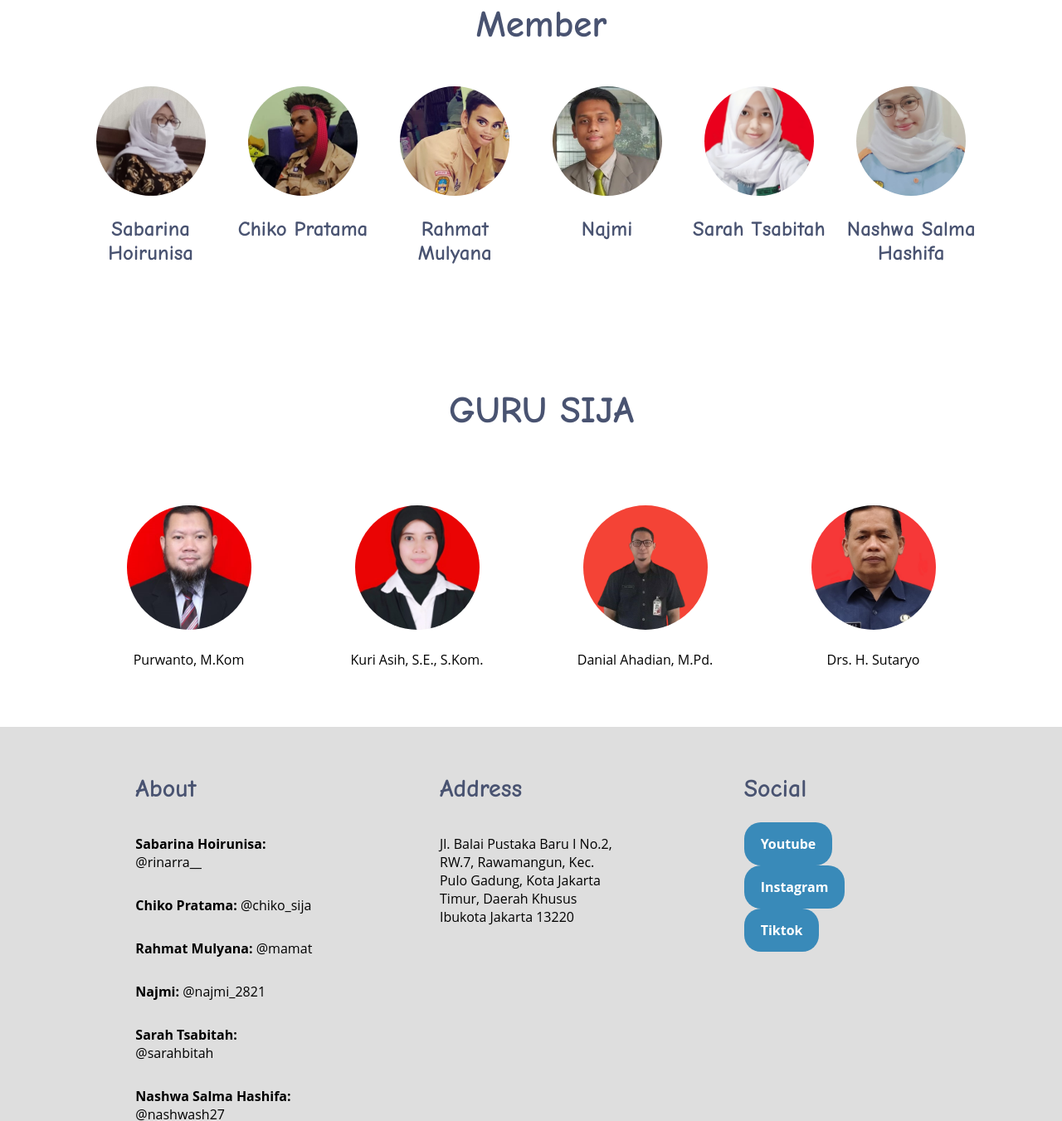
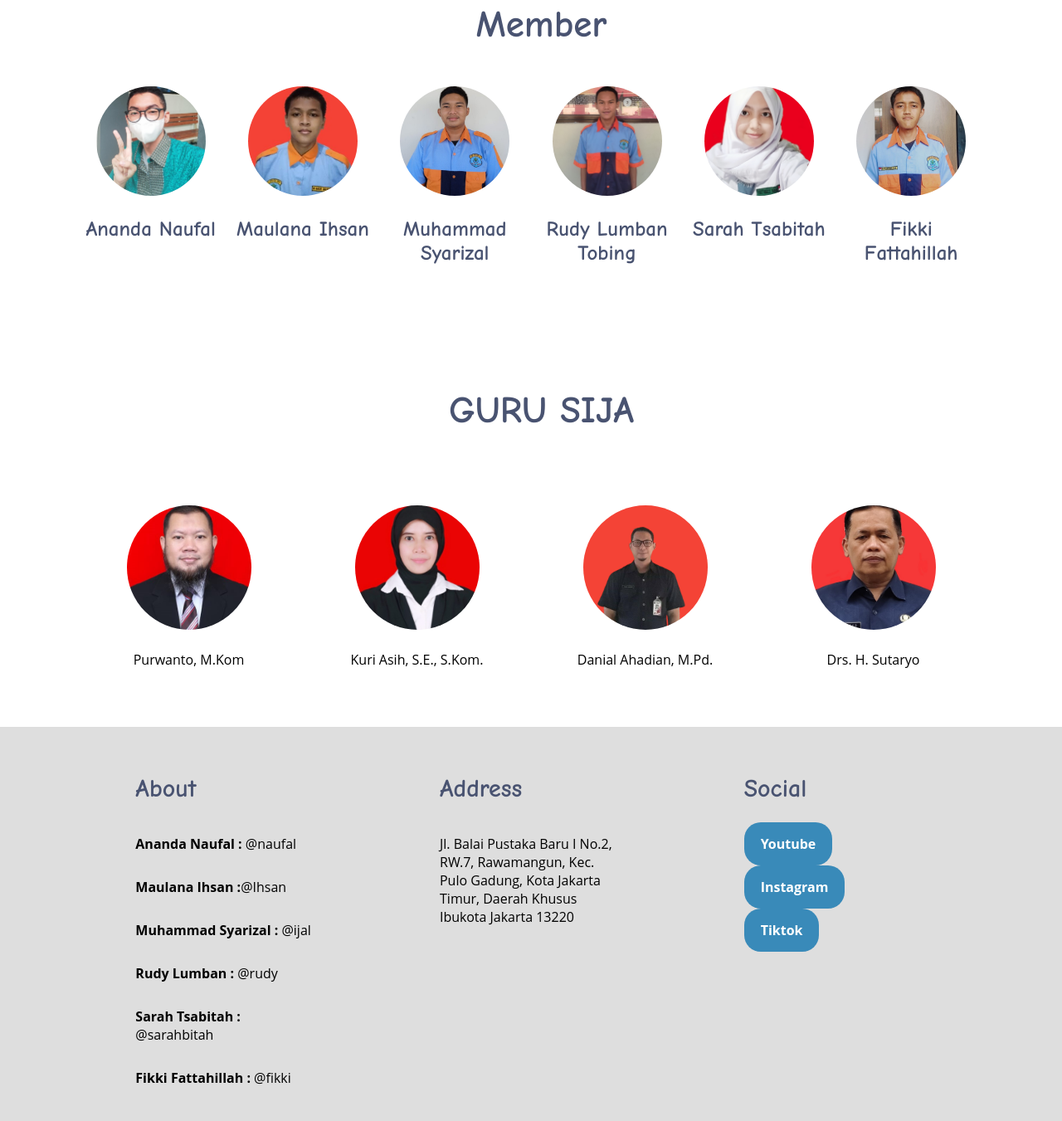
Before and after one commit to sarahbitah/cuscard.website, a plain HTML site: page index.html in a window 1280 px wide. Shown: the part 1100-2451 px from the top of the page at 83% size. Drawn offline with Linux system fonts and the light colour scheme.

Commit message:
ubah img

```diff
--- a/index.html
+++ b/index.html
@@ -3,7 +3,7 @@
     <head>
         <meta charset="UTF-8">
         <meta name="viewport" content="width=device-width, initial-scale=1.0">
-        <title>Kelompok 2.</title>
+        <title>Kelompok 5.</title>
         <link rel="icon" href="favicon.ico" type="image/x-icon">
         <link rel="stylesheet" href="style.css">
     </head>
@@ -26,12 +26,10 @@
             <!-- untuk home -->
             <section id="home">
                 <div class="kolom">
-                    <p class="deskripsi">Hoonie up store</p>
-                    <h5>Menjual berbagai Merch Kpop</h5>
-                    <p>berbagai macam merchandise</p>
-                    <p><a href="https://www.helios.id/blog/detail/mengenal-saas-iaas-dan-paas-dalam-cloud-computing" class="tbl-biru">Pelajari Lebih Lanjut</a></p>
+                    <p class="deskripsi">Ingin Tahu Project Kami?</p>
+                    <p><a href="https://drive.google.com/drive/folders/17GBk89heikJpSIj4J9yvxQbCAGBPU-w4" class="tbl-biru">Klik Disini</a></p>
                 </div>
-                <img src="img/tes1.jpeg" width="800px" height="400px">
+                <img src="img/kelompok.jpg" width="800px" height="400px">
             </section>
 
             <!-- XISIJA1 -->
@@ -41,7 +39,7 @@
                     <p class="deskripsi"><h3>XII SIJA 1</h3></p>
                     <h4>Jumlah siswa ada 35 siswa</h4>
                     <p>XI SIJA 1 di bantu dan diarahkan oleh Bu Sevia Helena Kiranti, S.Kom. selaku wali kelas</p>
-                    <p><a href="" class="tbl-pink">Pelajari lebih lanjut</a></p>
+                    <p><a href="" class="tbl-pink">Klik Disini</a></p>
                 </div>
             </section>
 
@@ -49,35 +47,35 @@
             <section id="member">
                 <div class="tengah">
                     <div class="kolom">
-                        <p class="deskripsi">Kelompok 2</p>
+                        <p class="deskripsi">Kelompok 5</p>
                         <h2>Member</h2>
 
                     </div>
 
                     <div class="tutor-list">
                         <div class="kartu-tutor">
-                            <img src="img/inaaa].jpeg"/>
-                            <p>Sabarina Hoirunisa</p>
+                            <img src="img/opang.jpeg"/>
+                            <p>Ananda Naufal</p>
                         </div>
                         <div class="kartu-tutor">
-                            <img src="img/kaka nasua.jpeg"/>
-                            <p>Chiko Pratama</p>
+                            <img src="img/ican.jpeg"/>
+                            <p>Maulana Ihsan</p>
                         </div>
                         <div class="kartu-tutor">
-                            <img src="img/mamat.jpeg"/>
-                            <p>Rahmat Mulyana</p>
+                            <img src="img/ijal.jpeg"/>
+                            <p>Muhammad Syarizal</p>
                         </div>
                         <div class="kartu-tutor">
-                            <img src="img/amii.jpeg"/>
-                            <p>Najmi</p>
+                            <img src="img/rudy.jpeg"/>
+                            <p>Rudy Lumban Tobing</p>
                         </div>
                         <div class="kartu-tutor">
                             <img src="img/sarah1.jpg"/>
                             <p>Sarah Tsabitah</p>
                         </div>
                         <div class="kartu-tutor">
-                            <img src="img/nasua.jpeg"/>
-                            <p>Nashwa Salma Hashifa</p>
+                            <img src="img/fiki.jpeg"/>
+                            <p>Fikki Fattahillah</p>
                         </div>
                     </div>
 
@@ -119,12 +117,12 @@
                 <div class="footer">
                     <div class="footer-section">
                         <h3>About</h3>
-                        <p><b>Sabarina Hoirunisa: </b>@rinarra__</p>
-                        <p><b>Chiko Pratama: </b>@chiko_sija</p>
-                        <p><b>Rahmat Mulyana: </b>@mamat</p>
-                        <p><b>Najmi: </b>@najmi_2821</p>
-                        <p><b>Sarah Tsabitah: </b>@sarahbitah</p>
-                        <p><b>Nashwa Salma Hashifa: </b>@nashwash27</p>
+                        <p><b>Ananda Naufal : </b>@naufal</p>
+                        <p><b>Maulana Ihsan :</b>@Ihsan</p>
+                        <p><b>Muhammad Syarizal : </b>@ijal</p>
+                        <p><b>Rudy Lumban : </b>@rudy</p>
+                        <p><b>Sarah Tsabitah : </b>@sarahbitah</p>
+                        <p><b>Fikki Fattahillah : </b>@fikki</p>
 
                     </div>
                     <div class="footer-section">
@@ -144,7 +142,7 @@
         </div>
         <div id="copyright">
             <div class="wrapper">
-                &copy; 2022. <b>Kelompok 2.</b> All Right Reserved
+                &copy; 2022. <b>Kelompok 5.</b> All Right Reserved
             </div>
 
         </div>
```
Also changed, not shown: img/fiki.jpeg (added), img/ican.jpeg (added), img/ijal.jpeg (added), img/kelompok.jpg (added), img/opang.jpeg (added), img/rudy.jpeg (added), 1 other file.
